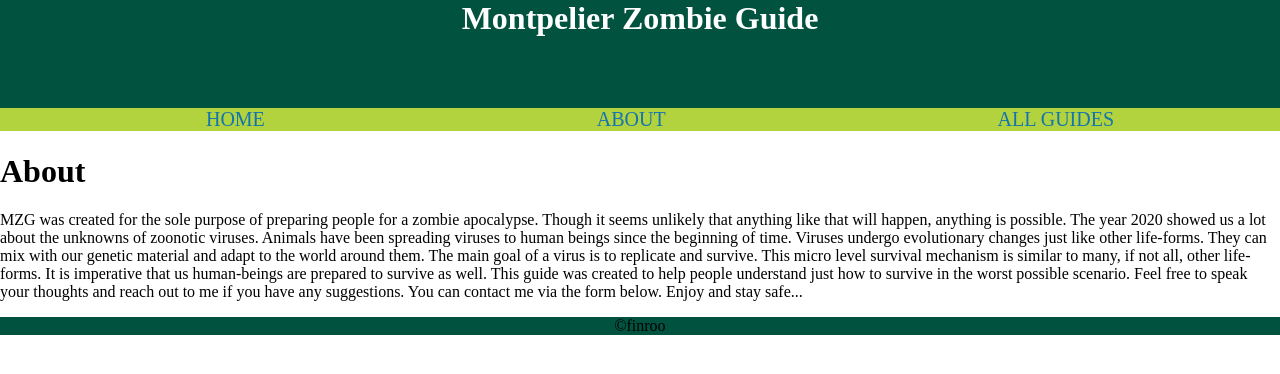
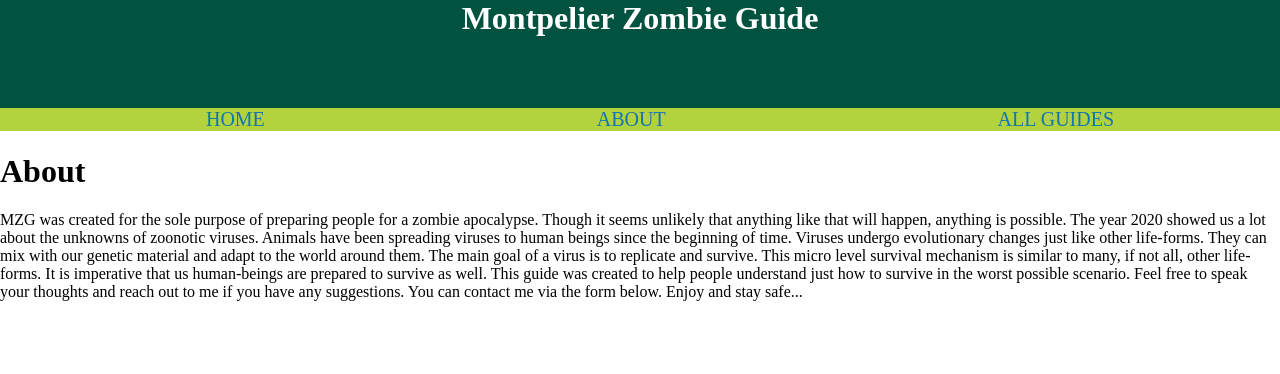
Before and after one commit to JustinKnuth/MZG, a React (Create React App) app: page /About in a window 1280 px wide. Shown: the top 374 px of the page. Built offline with nearby package versions, Linux system fonts and the light colour scheme; no server answers; a web font is replaced by a local one.

Commit message:
final commit

```diff
--- a/src/App.css
+++ b/src/App.css
@@ -11,7 +11,10 @@
   margin: 60px 80px;
 }
 
-
+body{
+  height:100%;
+  min-height: 100%;
+}
 
 header {
   text-align: center;
@@ -20,10 +23,7 @@ header {
   padding-bottom: 50px;
 }
 
-footer{
-background-color: #01533F;
-text-align: center;
-}
+
 
 header h1 {
   color: white;
--- a/src/App.js
+++ b/src/App.js
@@ -38,10 +38,7 @@ function App() {
       <Route path="/guide-details/:id">
         <GuideDetails guides={guides} />
       </Route>
-    <div>
 
-      <footer>&copy;finroo</footer>
-    </div>
     </div>
   );
 }
--- a/src/components/About.jsx
+++ b/src/components/About.jsx
@@ -1,5 +1,4 @@
-import { Link, Route } from "react-router-dom"
-import Nav from "./Nav.jsx"
+
 
 function About() {
 
--- a/src/components/Comments.jsx
+++ b/src/components/Comments.jsx
@@ -1,6 +1,3 @@
-
-
-
 
 
 function Comments(props) {
```
